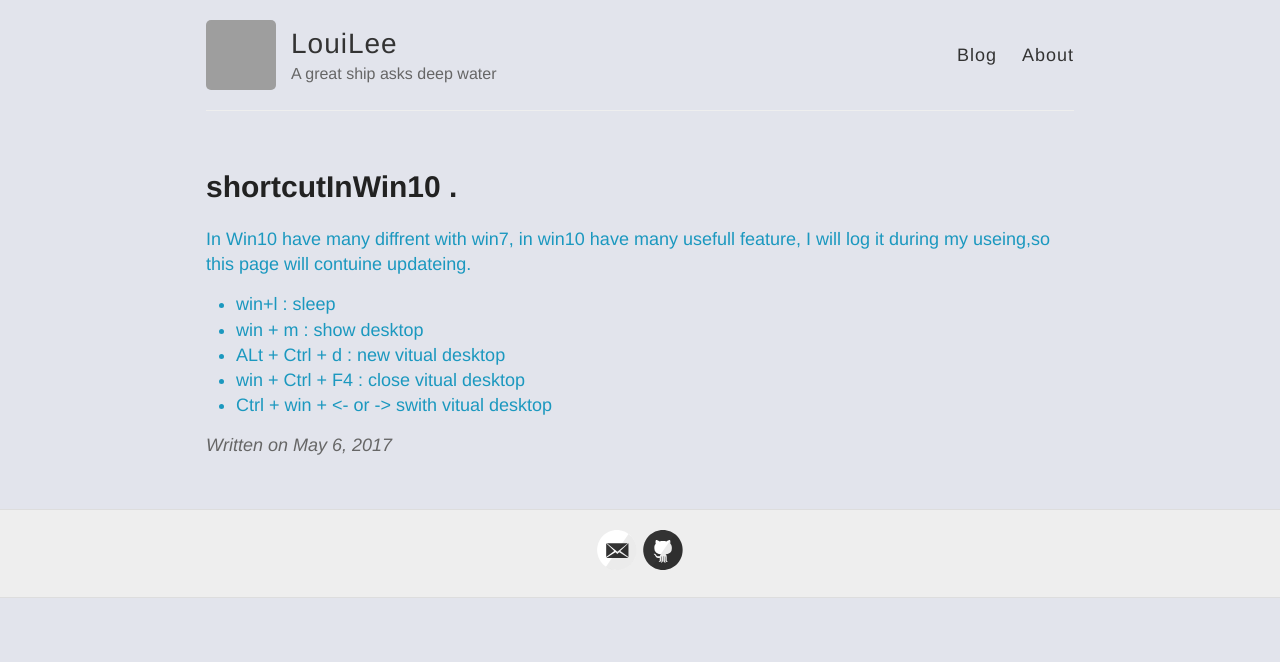
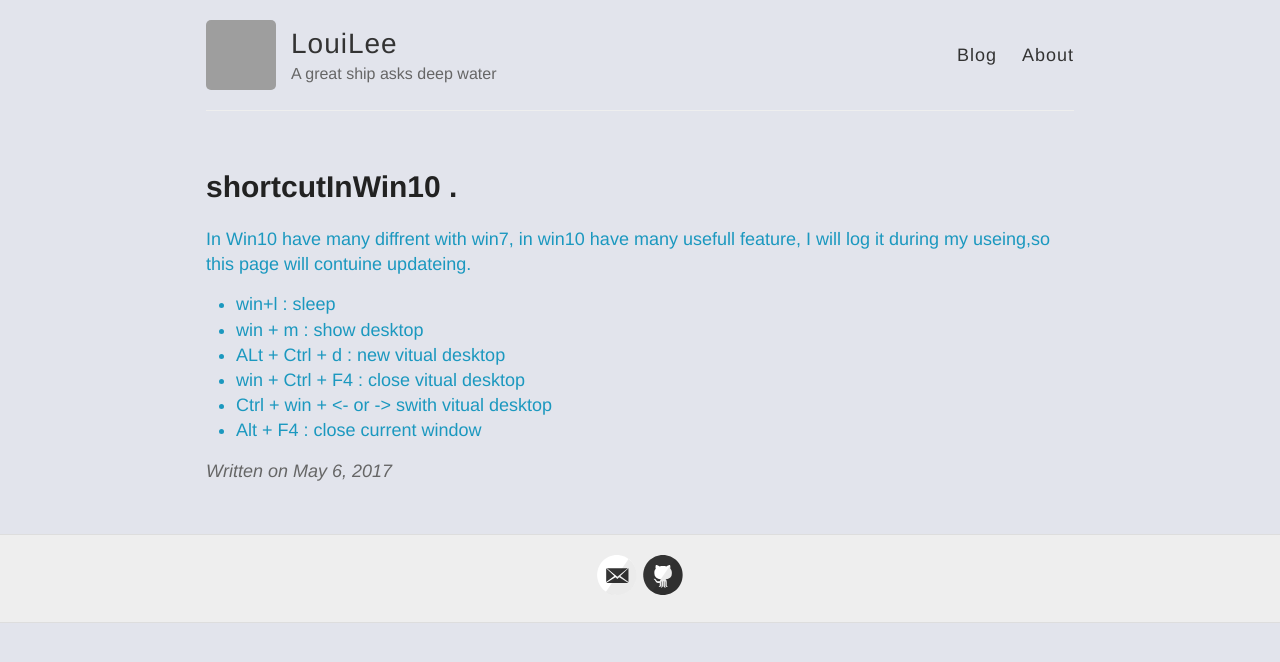
Before and after one commit to 7568/7568.github.io, a Jekyll site: the page built from _posts/2017-05/2017-05-06-shortcut In Win10.md, in a window 1280 px wide. Shown: the top 662 px of the page. Built offline with Jekyll 4.4.1, drawn with Linux system fonts in a browser that asks for light colours; grey boxes are pictures that could not be loaded.

Commit message:
Update 2017-05-06-shortcut In Win10.md

```diff
--- a/_posts/2017-05/2017-05-06-shortcut In Win10.md
+++ b/_posts/2017-05/2017-05-06-shortcut In Win10.md
@@ -10,3 +10,4 @@
 - ALt + Ctrl + d : new vitual desktop
 - win + Ctrl + F4 : close vitual desktop
 - Ctrl + win + <- or -> swith vitual desktop
+- Alt + F4 : close current window
```
